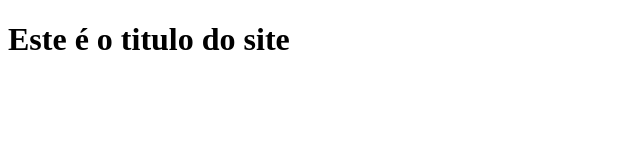
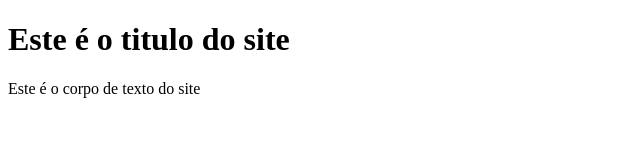
Before and after one commit to vitormigoto/alura-git, a plain HTML site: page index.html in a window 1280 px wide. Shown: the whole page, without its empty margins (0-640 px from the left). Drawn offline with Linux system fonts and the light colour scheme.

Commit message:
Adicionando o corpo do texto do site

```diff
--- a/index.html
+++ b/index.html
@@ -11,6 +11,8 @@
 <body>
     <h1>Este é o titulo do site</h1>
 
+    <p> Este é o corpo de texto do site</p>
+
 </body>
 
 </html>
```
